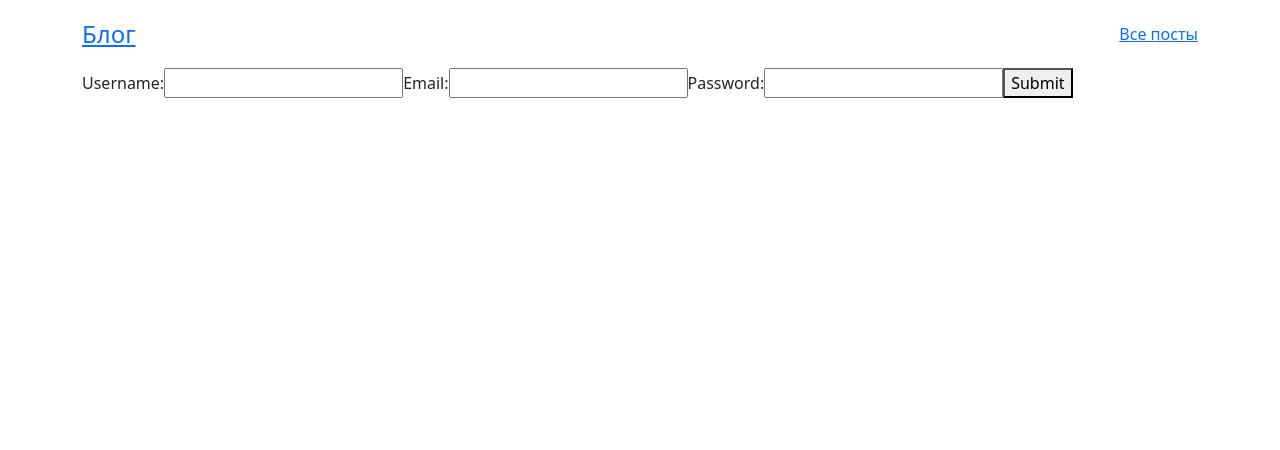
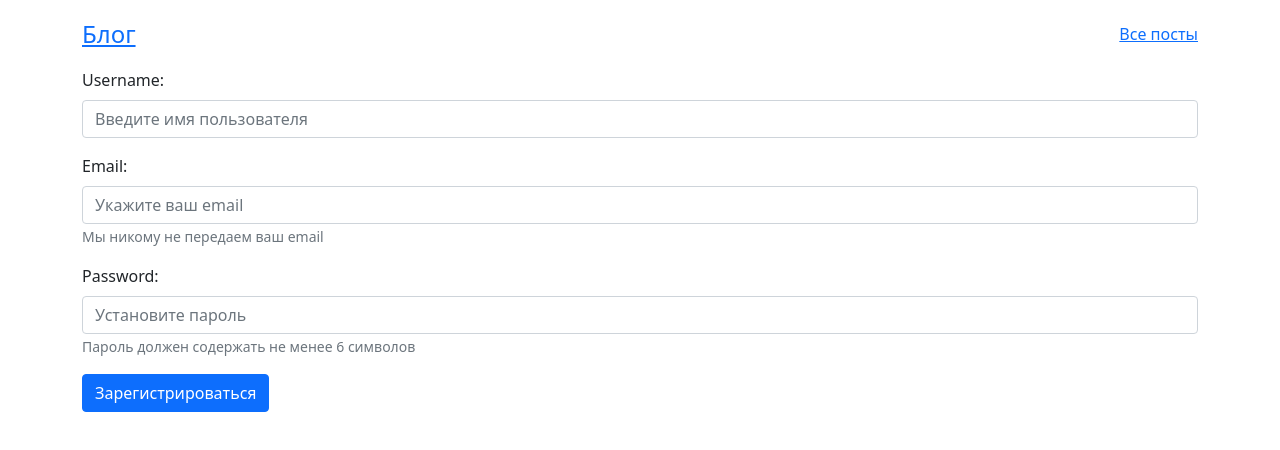
Before and after one commit to becasualle/softskillz, a Next.js app: page /register in a window 1280 px wide. Shown: the top 450 px of the page. Built offline with nearby package versions, Linux system fonts and the light colour scheme.

Commit message:
добавил форму бутстрап

```diff
--- a/components/RegisterComp/index.js
+++ b/components/RegisterComp/index.js
@@ -1,6 +1,7 @@
 import axios from "axios";
 import { useRouter } from "next/router";
 import { useState } from "react";
+import { Form, Button } from "react-bootstrap";
 
 const RegisterComp = () => {
   const router = useRouter();
@@ -30,36 +31,77 @@
   };
 
   return (
-    <form onSubmit={handleSubmit}>
-      <label>
-        Username:
-        <input
+    <Form onSubmit={handleSubmit}>
+      <Form.Group className="mb-3" controlId="formBasicUsername">
+        <Form.Label>Username:</Form.Label>
+        <Form.Control
+          name="username"
           type="text"
-          name="username"
+          placeholder="Введите имя пользователя"
           onChange={handleChange}
           value={userData.username}
         />
-      </label>
-      <label>
-        Email:
-        <input
+      </Form.Group>
+      <Form.Group className="mb-3" controlId="formBasicEmail">
+        <Form.Label>Email:</Form.Label>
+        <Form.Control
+          name="email"
           type="email"
-          name="email"
+          placeholder="Укажите ваш email"
           onChange={handleChange}
           value={userData.email}
         />
-      </label>
-      <label>
-        Password:
-        <input
+        <Form.Text className="text-muted">
+          Мы никому не передаем ваш email
+        </Form.Text>
+      </Form.Group>
+      <Form.Group className="mb-3" controlId="formBasicPassword">
+        <Form.Label>Password:</Form.Label>
+        <Form.Control
+          name="password"
           type="password"
-          name="password"
+          placeholder="Установите пароль"
           onChange={handleChange}
           value={userData.password}
         />
-      </label>
-      <button>Submit</button>
-    </form>
+        <Form.Text className="text-muted">
+          Пароль должен содержать не менее 6 символов
+        </Form.Text>
+      </Form.Group>
+      <Button variant="primary" type="submit">
+        Зарегистрироваться
+      </Button>
+    </Form>
+
+    // <form>
+    //   <label>
+    //     <input
+    //       type="text"
+    //       name="username"
+    //       onChange={handleChange}
+    //       value={userData.username}
+    //     />
+    //   </label>
+    //   <label>
+    //     Email:
+    //     <input
+    //       type="email"
+    //       name="email"
+    //       onChange={handleChange}
+    //       value={userData.email}
+    //     />
+    //   </label>
+    //   <label>
+    //     Password:
+    //     <input
+    //       type="password"
+    //       name="password"
+    //       onChange={handleChange}
+    //       value={userData.password}
+    //     />
+    //   </label>
+    //   <button>Submit</button>
+    // </form>
   );
 };
 
```
Also changed, not shown: pages/index.js (+7 -9 lines).
